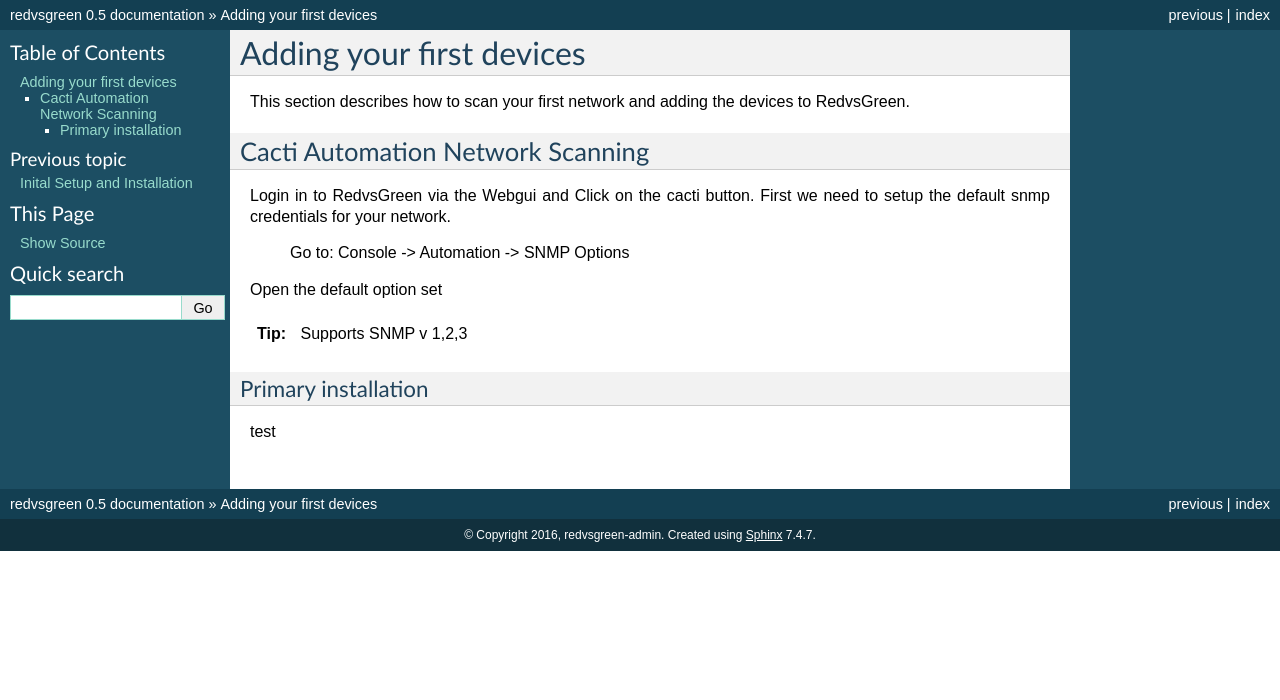
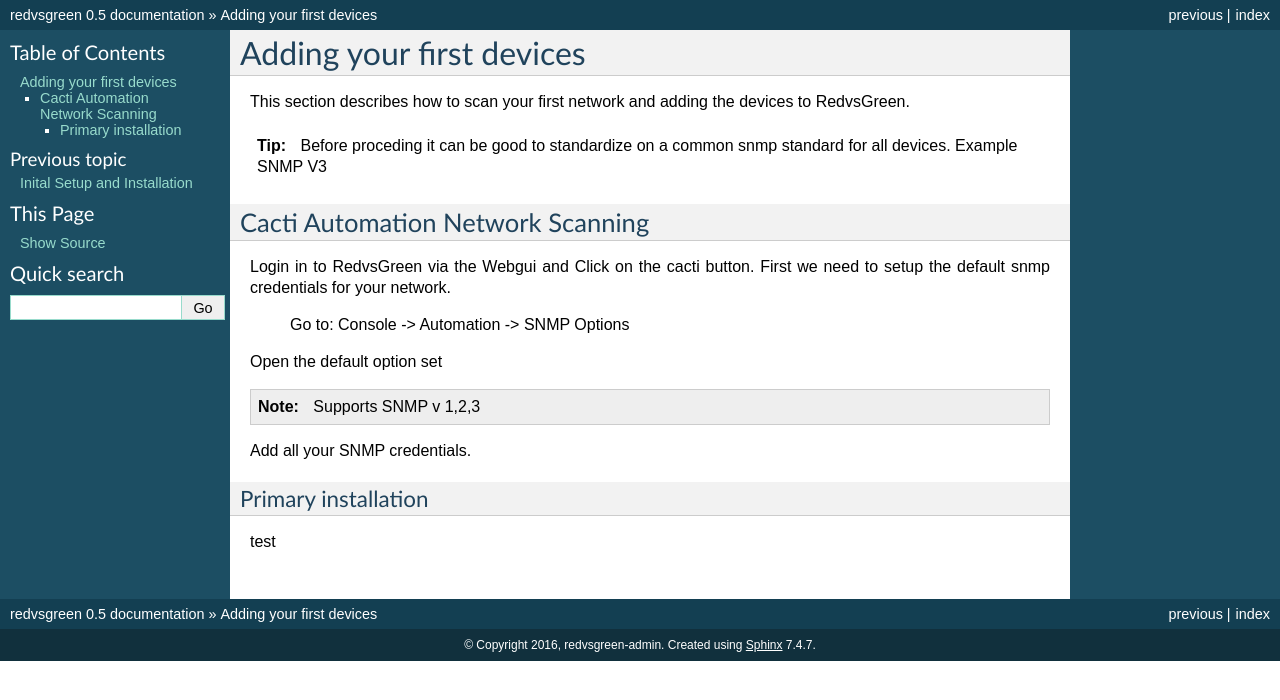
Before and after one commit to RedvsGreen-org/Docs, a Sphinx documentation site: the page built from docs/source/addingfirstnetwork.rst, in a window 1280 px wide. Shown: the top 700 px of the page. Built offline with Sphinx 7.4.7, drawn with Linux system fonts in a browser that asks for light colours.

Commit message:
Update addingfirstnetwork.rst

```diff
--- a/docs/source/addingfirstnetwork.rst
+++ b/docs/source/addingfirstnetwork.rst
@@ -2,6 +2,8 @@ Adding your first devices
 =========================================================
 
 This section describes how to scan your first network and adding the devices to RedvsGreen.
+
+.. Tip:: Before proceding it can be good to standardize on a common snmp standard for all devices. Example SNMP V3
 
 Cacti Automation Network Scanning
 ------------
@@ -13,8 +15,9 @@ First we need to setup the default snmp credentials for your network.
 
 Open the default option set
 
-.. Tip:: Supports SNMP v 1,2,3
+.. Note:: Supports SNMP v 1,2,3
 
+Add all your SNMP credentials.
 
 
 Primary installation
```
